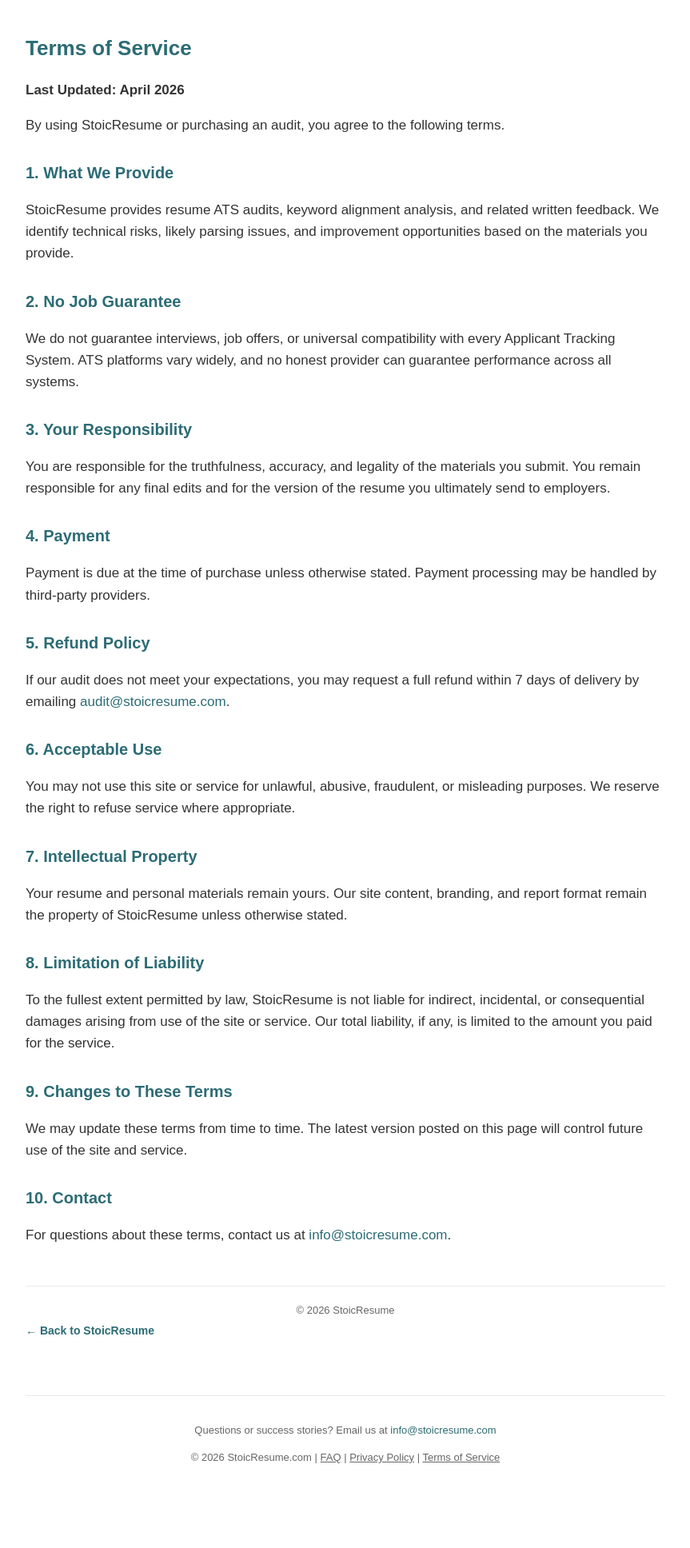
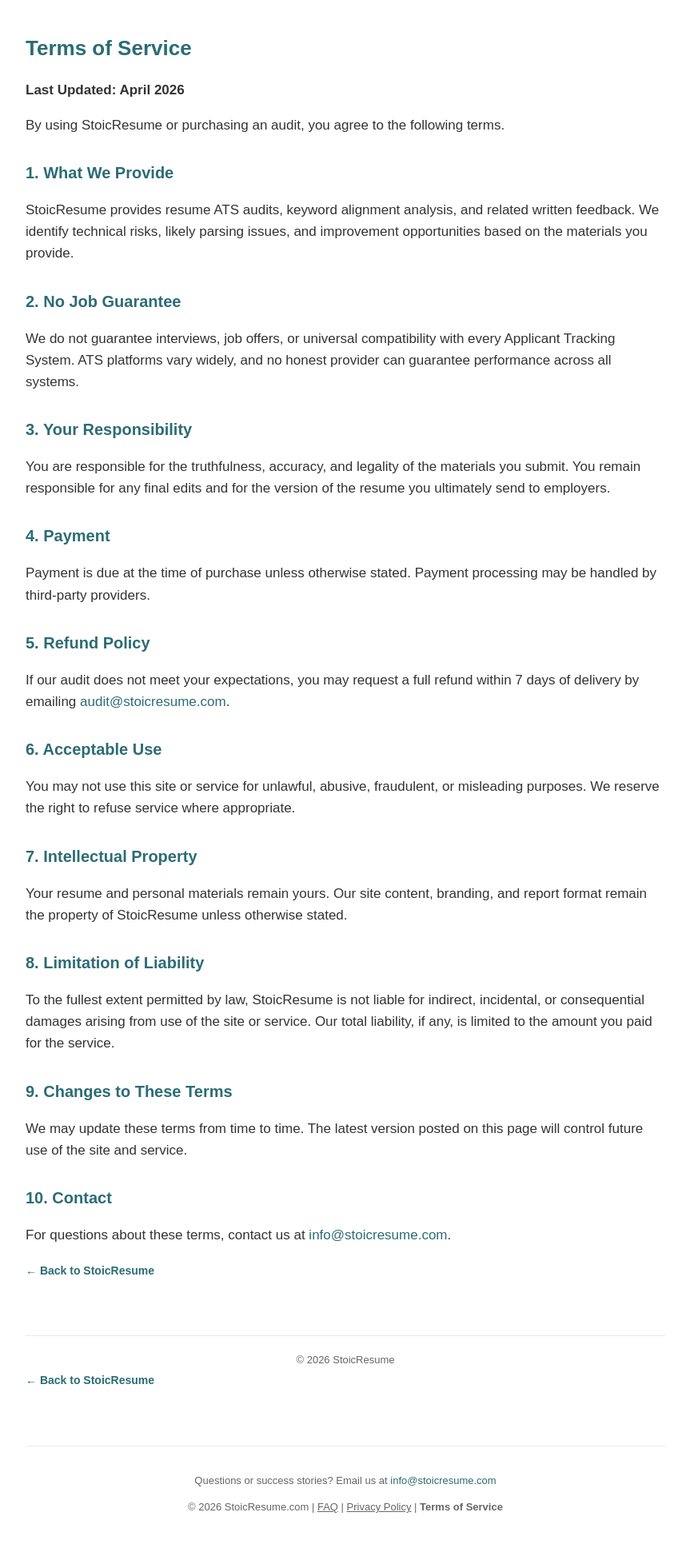
Before and after one commit to JayUdding/ats-audit-site, a Jekyll site: the page terms.html, which Jekyll copies as it is, in a window 1280 px wide. Shown: the whole page at 80% size, without its empty margins (208-1071 px from the left). Built offline with Jekyll 4.4.1, drawn with Linux system fonts in a browser that asks for light colours; before the commit the page ends 1874 px from its top, so only the background shows below that.

Commit message:
Update footer section in terms.html

```diff
--- a/terms.html
+++ b/terms.html
@@ -78,6 +78,8 @@
   <h2>10. Contact</h2>
   <p>For questions about these terms, contact us at <a href="mailto:info@stoicresume.com">info@stoicresume.com</a>.</p>
 
+  <a href="/" style="display: inline-block; margin-bottom: 20px; font-weight: bold; font-size: 14px; color: #2c6c75; text-decoration: none;">&larr; Back to StoicResume</a>
+
 
   <footer>
     &copy; 2026 StoicResume
@@ -94,7 +96,7 @@
     &copy; 2026 StoicResume.com |
     <a href="/faq.html" style="color: #666; text-decoration: underline;">FAQ</a> |
     <a href="/privacy.html" style="color: #666; text-decoration: underline;">Privacy Policy</a> |
-      <a href="/terms.html" style="color: #666; text-decoration: underline;">Terms of Service</a>
+    <span style="color: #666; font-weight: 600;">Terms of Service</span>
   </p>
 </footer>
 
```
Lines whose indentation alone changed are shown as unchanged.
